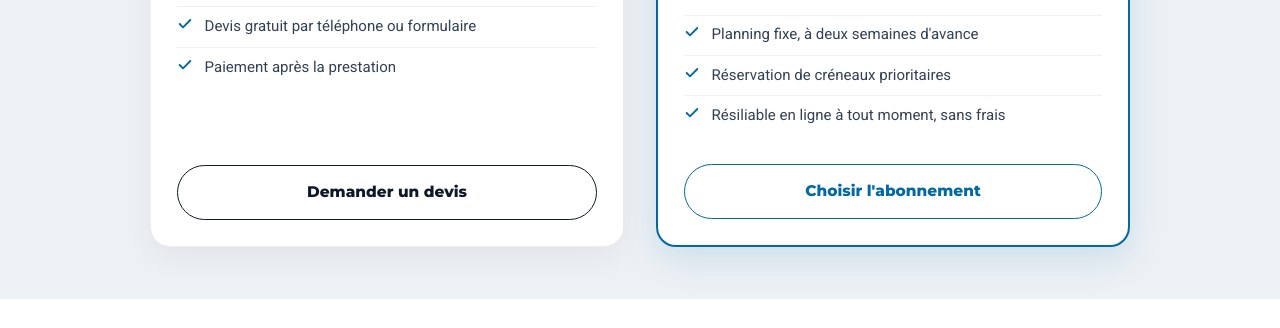
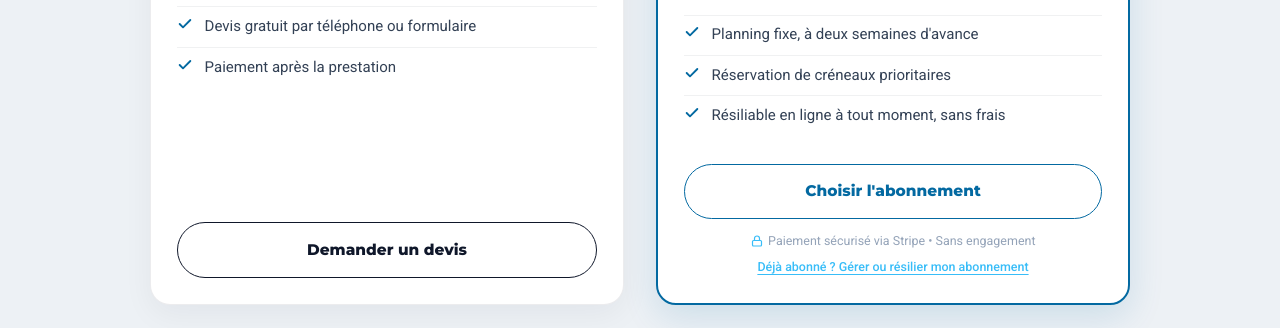
Before and after one commit to rebatiabd-prog/Neqqua-Nettoyage, a React (Vite) app: page / in a window 1280 px wide. Shown: the part 2560-2888 px from the top of the page. Built offline with nearby package versions, Linux system fonts and the light colour scheme; no server answers.

Commit message:
feat: add PricingSection component and siteData configuration

```diff
--- a/src/components/PricingSection.jsx
+++ b/src/components/PricingSection.jsx
@@ -1,10 +1,15 @@
 import { useState, useRef, useEffect } from 'react';
 import { pricingPlans } from '../data/siteData';
-import { Check } from 'lucide-react';
+import { Check, Lock } from 'lucide-react';
 import OriginButton from './ui/OriginButton';
 
 export default function PricingSection({ onSelectPlan }) {
   const [isVisible, setIsVisible] = useState(false);
+  const [paymentSuccess, setPaymentSuccess] = useState(() => {
+    if (typeof window === 'undefined') return false;
+    const params = new URLSearchParams(window.location.search);
+    return params.get('abonnement') === 'succes' || params.get('payment') === 'success';
+  });
   const sectionRef = useRef(null);
 
   useEffect(() => {
@@ -31,9 +36,14 @@ export default function PricingSection({ onSelectPlan }) {
     };
   }, []);
 
-  const handleSelect = (planId) => {
+  const handleSelect = (plan) => {
+    if (plan.id === 'abonnement' && plan.stripeUrl && plan.stripeUrl.trim().startsWith('http')) {
+      window.location.assign(plan.stripeUrl.trim());
+      return;
+    }
+
     if (onSelectPlan) {
-      onSelectPlan(planId);
+      onSelectPlan(plan.id);
     } else {
       const el = document.getElementById('devis');
       if (el) el.scrollIntoView({ behavior: 'smooth' });
@@ -56,6 +66,43 @@ export default function PricingSection({ onSelectPlan }) {
             Nos 2 formules claires, adaptées à votre rythme
           </h2>
         </div>
+
+        {paymentSuccess && (
+          <div
+            role="status"
+            style={{
+              maxWidth: '680px',
+              marginInline: 'auto',
+              marginBottom: '2rem',
+              padding: '1.1rem 1.4rem',
+              borderRadius: '14px',
+              background: 'rgba(3, 105, 161, 0.16)',
+              border: '1px solid rgba(56, 189, 248, 0.45)',
+              color: '#f8fafc',
+              display: 'flex',
+              alignItems: 'center',
+              justifyContent: 'space-between',
+              gap: '1rem',
+              fontSize: '0.95rem',
+            }}
+          >
+            <span>
+              <strong>Votre abonnement mensuel (299 € / mois) est confirmé !</strong> Notre équipe vous contacte sous 24h pour planifier vos créneaux fixes.
+            </span>
+            <button
+              type="button"
+              onClick={() => setPaymentSuccess(false)}
+              style={{
+                color: '#38bdf8',
+                fontWeight: 700,
+                fontSize: '0.85rem',
+                flexShrink: 0,
+              }}
+            >
+              Fermer
+            </button>
+          </div>
+        )}
 
         <div className="pricing-grid">
           {pricingPlans.map((plan, index) => (
@@ -94,12 +141,49 @@ export default function PricingSection({ onSelectPlan }) {
                 </ul>
               </div>
 
-              <OriginButton
-                variant={plan.isFeatured ? 'primary' : 'outline'}
-                onClick={() => handleSelect(plan.id)}
-              >
-                {plan.ctaText}
-              </OriginButton>
+              <div>
+                <OriginButton
+                  variant={plan.isFeatured ? 'primary' : 'outline'}
+                  onClick={() => handleSelect(plan)}
+                >
+                  {plan.ctaText}
+                </OriginButton>
+
+                {plan.id === 'abonnement' && (
+                  <div
+                    style={{
+                      marginTop: '0.75rem',
+                      display: 'flex',
+                      flexDirection: 'column',
+                      alignItems: 'center',
+                      gap: '0.35rem',
+                      fontSize: '0.78rem',
+                      color: '#94a3b8',
+                      textAlign: 'center',
+                    }}
+                  >
+                    <span style={{ display: 'inline-flex', alignItems: 'center', gap: '0.35rem' }}>
+                      <Lock size={12} strokeWidth={2.4} style={{ color: '#38bdf8', flexShrink: 0 }} aria-hidden="true" />
+                      <span>Paiement sécurisé via Stripe • Sans engagement</span>
+                    </span>
+                    {plan.stripePortalUrl && plan.stripePortalUrl.trim().startsWith('http') && (
+                      <a
+                        href={plan.stripePortalUrl.trim()}
+                        target="_blank"
+                        rel="noopener noreferrer"
+                        style={{
+                          color: '#38bdf8',
+                          textDecoration: 'underline',
+                          textUnderlineOffset: '3px',
+                          fontWeight: 500,
+                        }}
+                      >
+                        Déjà abonné ? Gérer ou résilier mon abonnement
+                      </a>
+                    )}
+                  </div>
+                )}
+              </div>
             </div>
           ))}
         </div>
--- a/src/data/siteData.js
+++ b/src/data/siteData.js
@@ -110,6 +110,8 @@ export const pricingPlans = [
     desc: 'Pour un ménage régulier, avec les mêmes horaires chaque mois.',
     isFeatured: true,
     ctaText: "Choisir l'abonnement",
+    stripeUrl: import.meta.env.VITE_STRIPE_ABONNEMENT_URL || '',
+    stripePortalUrl: import.meta.env.VITE_STRIPE_PORTAL_URL || '',
     features: [
       '10 heures d\'intervention par mois incluses',
       'Même intervenante à chaque passage',
```
